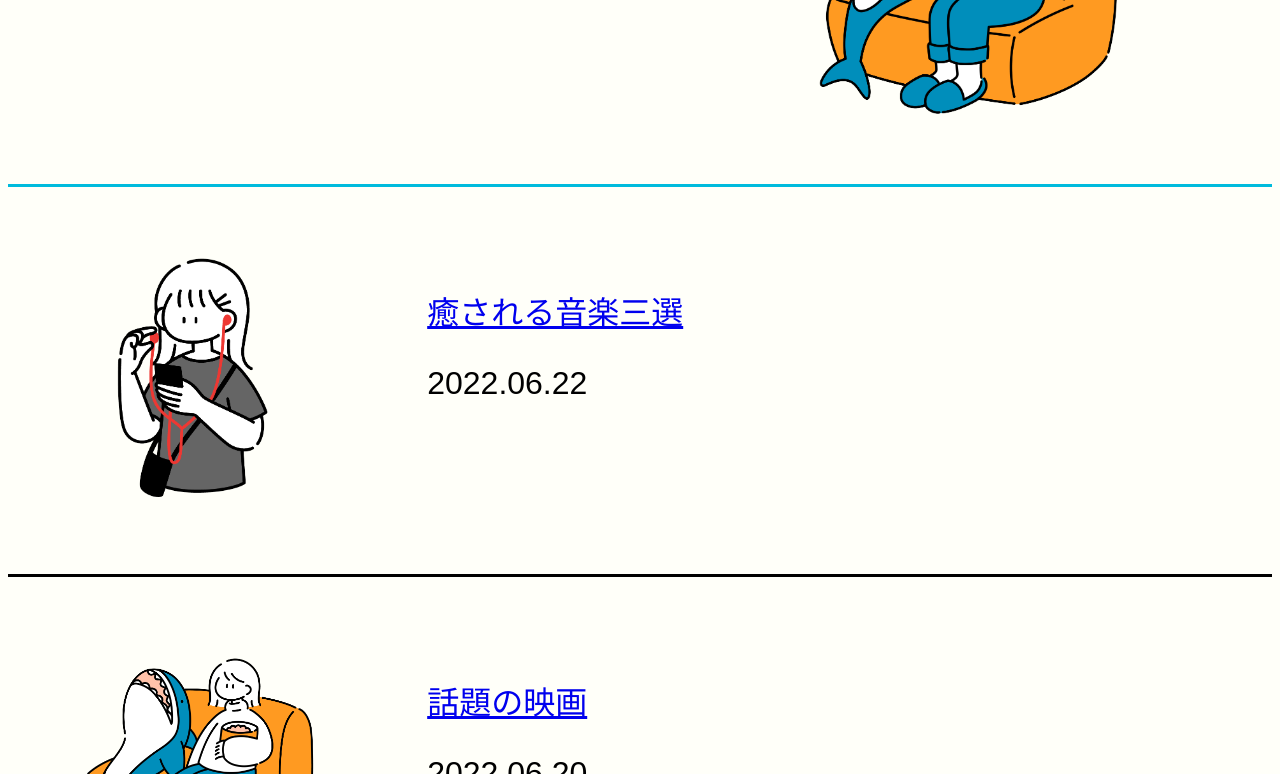
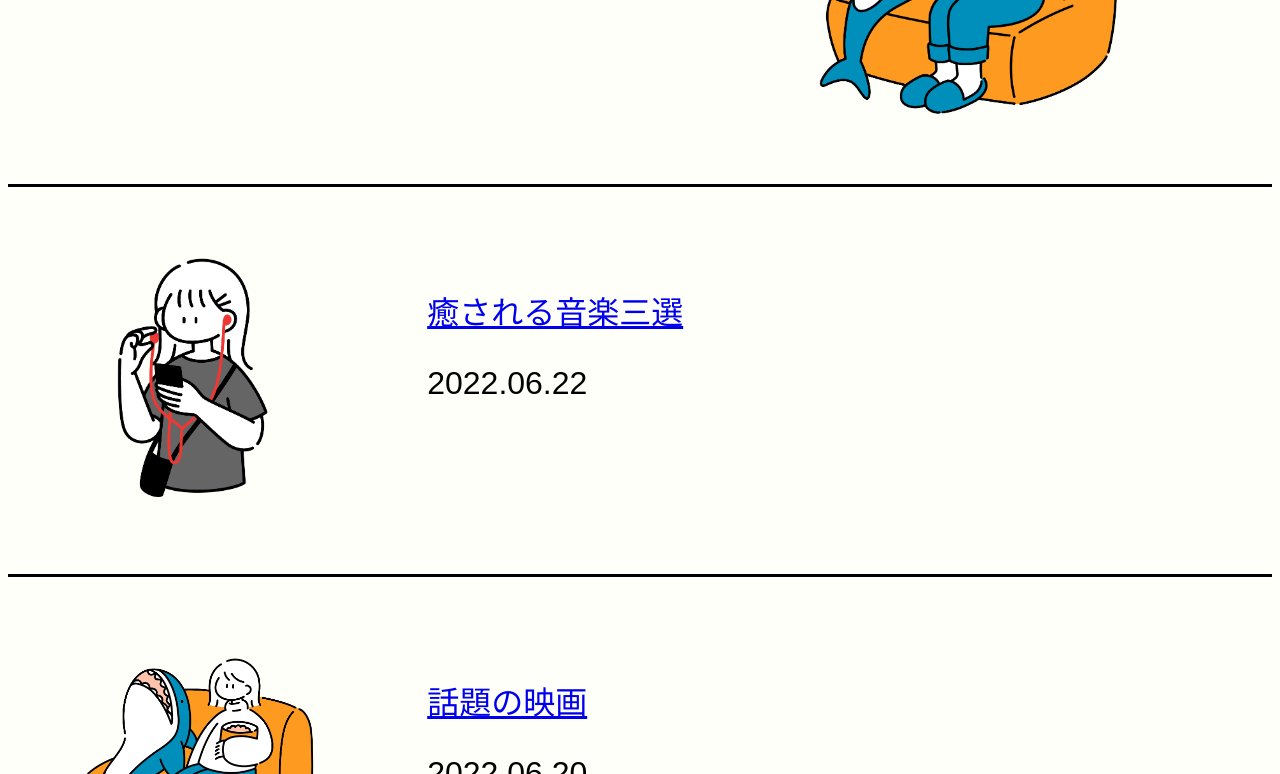
Before and after one commit to YukiMakino025/jouhou_01, a plain HTML site: page life.html in a window 1280 px wide. Shown: the part 448-1222 px from the top of the page. Drawn offline with Linux system fonts and the light colour scheme.

Commit message:
Update sub.css

```diff
--- a/sub.css
+++ b/sub.css
@@ -59,7 +59,7 @@ nav.header-menu ul li a {
     font-size: 2rem;
     display: flex;
     list-style-type: none;
-    border-top: 3px solid #0bd;
+    border-top: 3px solid;
 
 }
 
```
